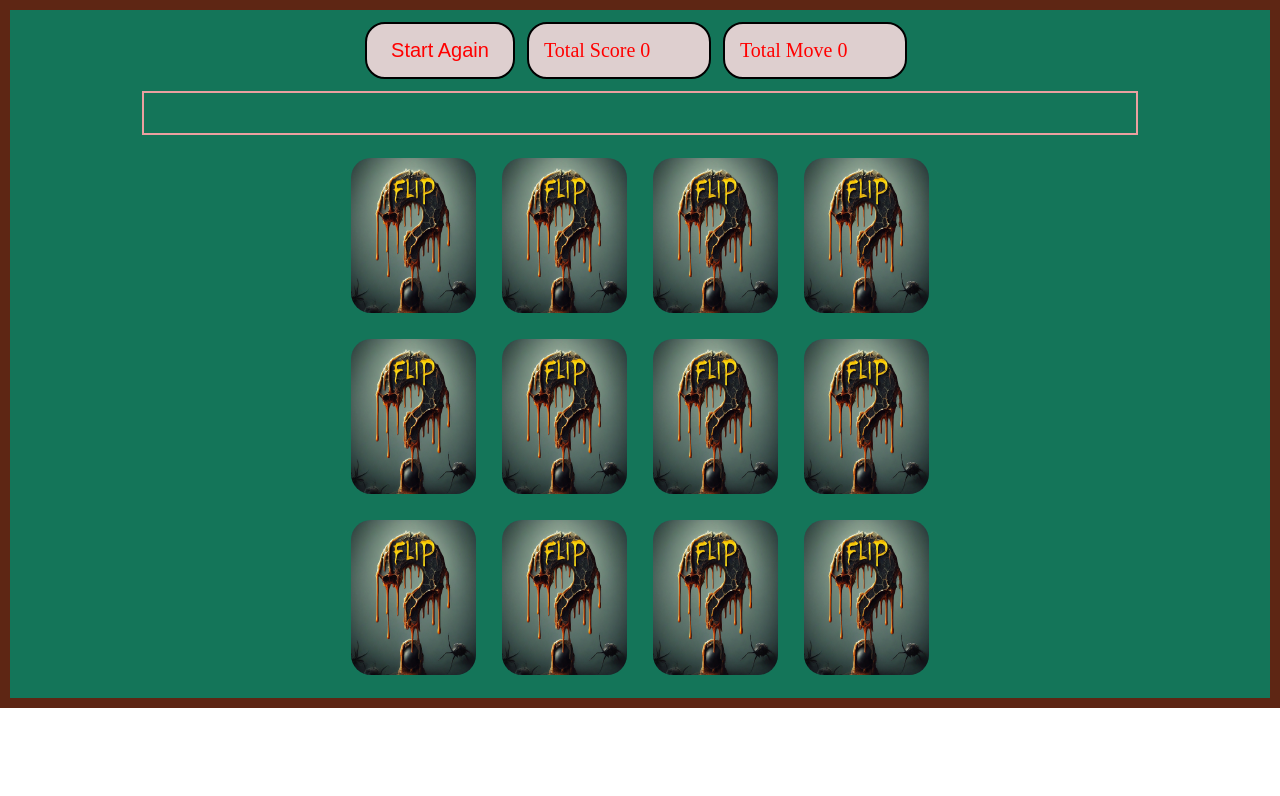
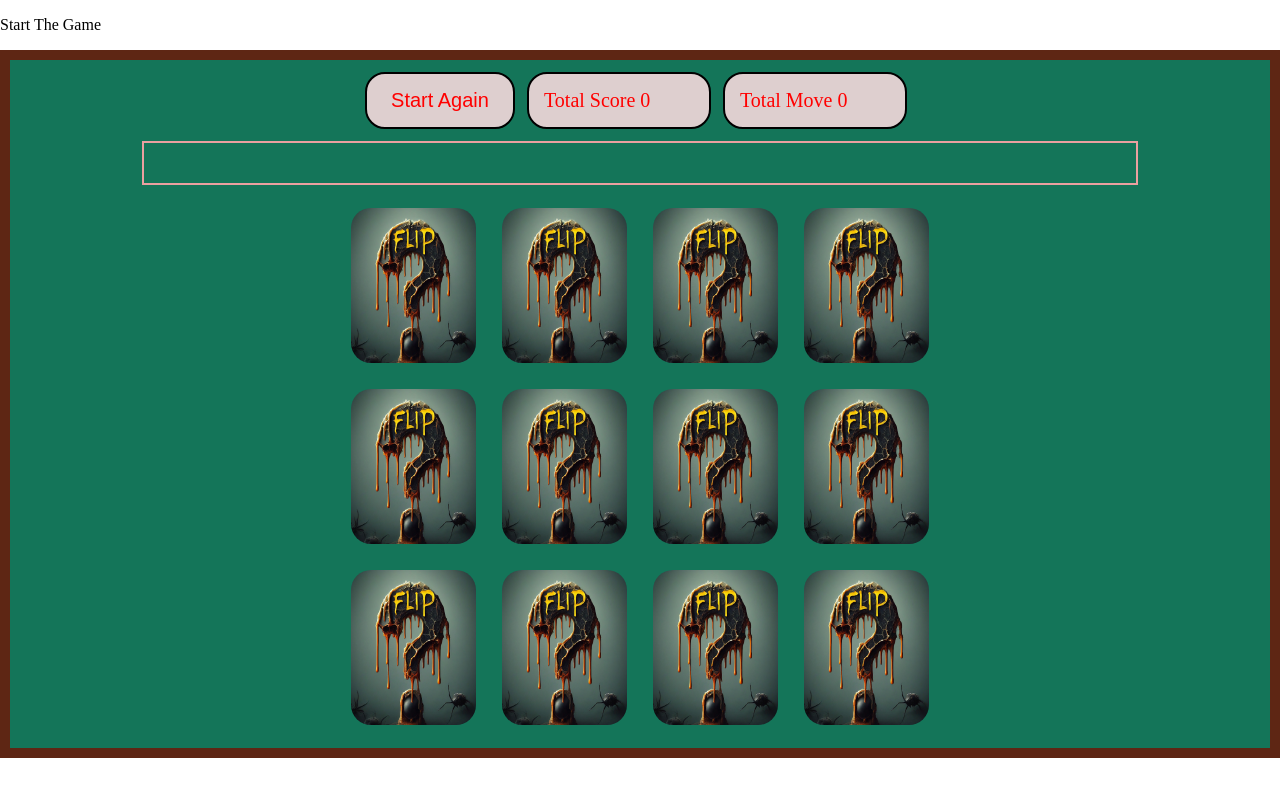
Before and after one commit to praveen01-chandra/GamePortHub, a plain HTML site: page main.html in a window 1280 px wide. Drawn offline with Linux system fonts and the light colour scheme.

Commit message:
basic layout

```diff
--- a/main.html
+++ b/main.html
@@ -10,6 +10,11 @@
 
 <body>
 
+        <div class="popup">
+                <div class="createpopup">
+                        <p>Start The Game</p>
+                </div>
+        </div>
 
 
         <div class="fullgame">
```
